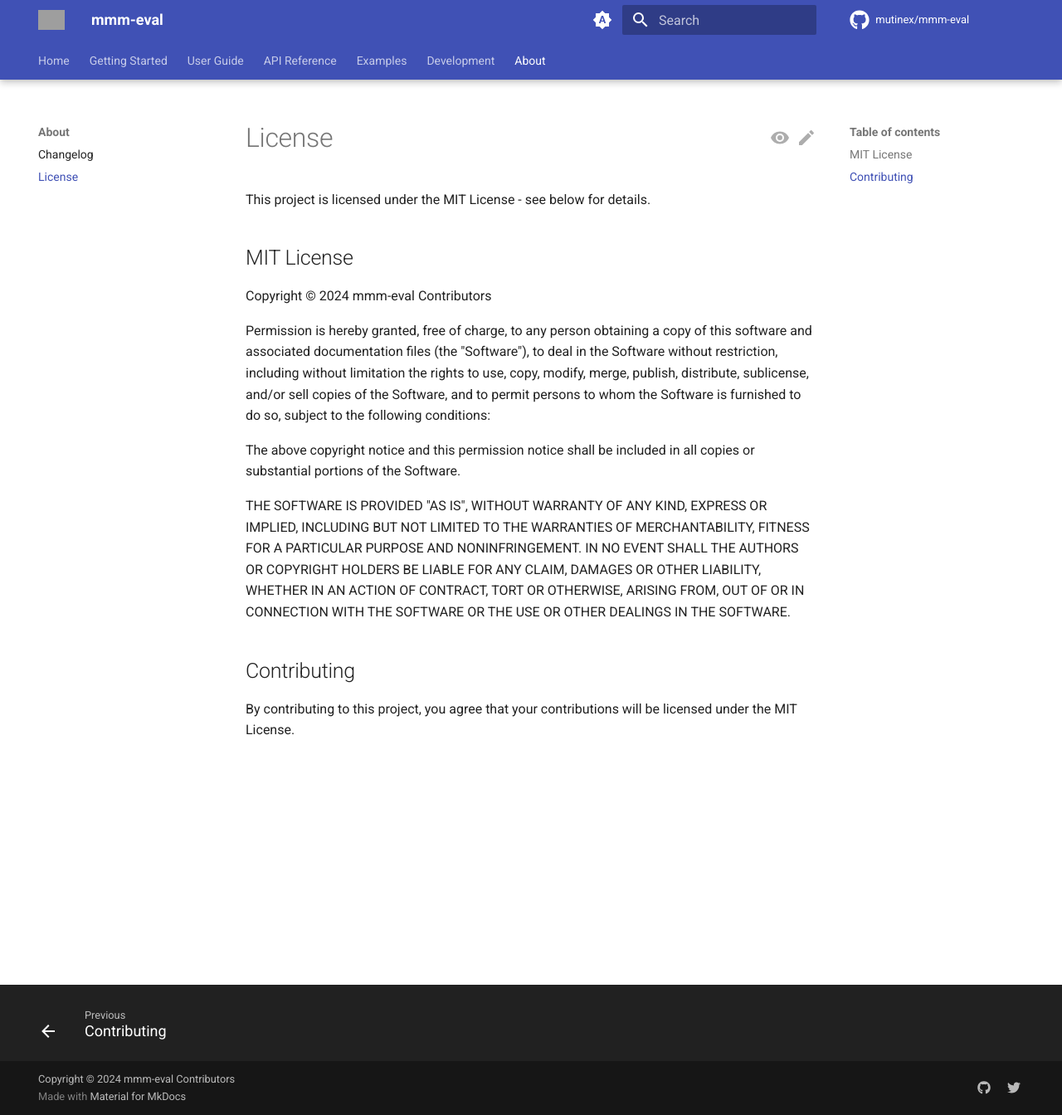
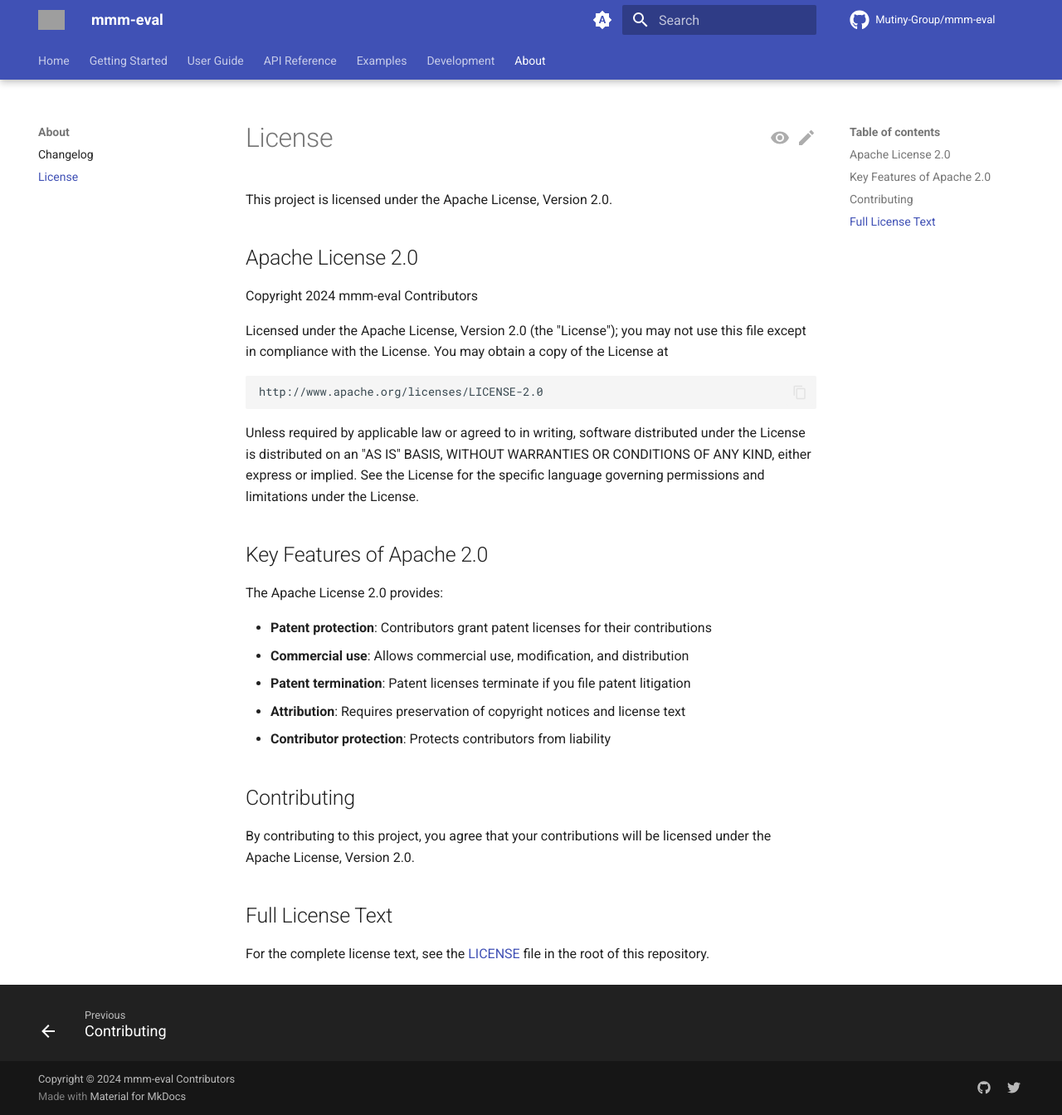
Before and after one commit to mutinex/mmm-eval, an MkDocs documentation site: the page built from docs/about/license.md, in a window 1280 px wide and 1344 px high. Shown: the whole window at 83% size. Built offline with MkDocs 1.6.1 and Material for MkDocs 9.7.7, drawn with Linux system fonts in a browser that asks for light colours; comment, search, counter and statistics services are not loaded; the version menu is left out; grey boxes are pictures that could not be loaded.

Commit message:
Update license

```diff
--- a/docs/about/license.md
+++ b/docs/about/license.md
@@ -1,29 +1,37 @@
 # License
 
-This project is licensed under the MIT License - see below for details.
+This project is licensed under the Apache License, Version 2.0.
 
-## MIT License
+## Apache License 2.0
 
-Copyright (c) 2024 mmm-eval Contributors
+Copyright 2024 mmm-eval Contributors
 
-Permission is hereby granted, free of charge, to any person obtaining a copy
-of this software and associated documentation files (the "Software"), to deal
-in the Software without restriction, including without limitation the rights
-to use, copy, modify, merge, publish, distribute, sublicense, and/or sell
-copies of the Software, and to permit persons to whom the Software is
-furnished to do so, subject to the following conditions:
+Licensed under the Apache License, Version 2.0 (the "License");
+you may not use this file except in compliance with the License.
+You may obtain a copy of the License at
 
-The above copyright notice and this permission notice shall be included in all
-copies or substantial portions of the Software.
+    http://www.apache.org/licenses/LICENSE-2.0
 
-THE SOFTWARE IS PROVIDED "AS IS", WITHOUT WARRANTY OF ANY KIND, EXPRESS OR
-IMPLIED, INCLUDING BUT NOT LIMITED TO THE WARRANTIES OF MERCHANTABILITY,
-FITNESS FOR A PARTICULAR PURPOSE AND NONINFRINGEMENT. IN NO EVENT SHALL THE
-AUTHORS OR COPYRIGHT HOLDERS BE LIABLE FOR ANY CLAIM, DAMAGES OR OTHER
-LIABILITY, WHETHER IN AN ACTION OF CONTRACT, TORT OR OTHERWISE, ARISING FROM,
-OUT OF OR IN CONNECTION WITH THE SOFTWARE OR THE USE OR OTHER DEALINGS IN THE
-SOFTWARE.
+Unless required by applicable law or agreed to in writing, software
+distributed under the License is distributed on an "AS IS" BASIS,
+WITHOUT WARRANTIES OR CONDITIONS OF ANY KIND, either express or implied.
+See the License for the specific language governing permissions and
+limitations under the License.
+
+## Key Features of Apache 2.0
+
+The Apache License 2.0 provides:
+
+- **Patent protection**: Contributors grant patent licenses for their contributions
+- **Commercial use**: Allows commercial use, modification, and distribution
+- **Patent termination**: Patent licenses terminate if you file patent litigation
+- **Attribution**: Requires preservation of copyright notices and license text
+- **Contributor protection**: Protects contributors from liability
 
 ## Contributing
 
-By contributing to this project, you agree that your contributions will be licensed under the MIT License.
+By contributing to this project, you agree that your contributions will be licensed under the Apache License, Version 2.0.
+
+## Full License Text
+
+For the complete license text, see the [LICENSE](../LICENSE) file in the root of this repository.
--- a/mkdocs.yml
+++ b/mkdocs.yml
@@ -4,8 +4,8 @@ site_author: mmm-eval Contributors
 site_url: https://mutinex.github.io/mmm-eval/
 
 # Repository
-repo_name: mutinex/mmm-eval
-repo_url: https://github.com/mutinex/mmm-eval
+repo_name: Mutiny-Group/mmm-eval
+repo_url: https://github.com/Mutiny-Group/mmm-eval
 edit_uri: edit/main/docs/
 
 # Copyright
@@ -86,10 +86,11 @@ nav:
     - Metrics: user-guide/metrics.md
     - Data Formats: user-guide/data-formats.md
   - API Reference:
+    - Adapters: api/adapters.md
     - Core: api/core.md
     - CLI: api/cli.md
+    - Data: api/data.md
     - Metrics: api/metrics.md
-    - Adapters: api/adapters.md
   - Examples:
     - Basic Usage: examples/basic-usage.md
     - Custom Configuration: examples/custom-configuration.md
@@ -112,6 +113,18 @@ plugins:
           options:
             show_source: true
             show_submodules: true
+            show_signature_annotations: true
+            show_bases: true
+            show_root_heading: true
+            show_root_toc_entry: true
+            show_category_heading: true
+            show_if_no_docstring: false
+            docstring_style: google
+            docstring_section_style: table
+            preload_modules: [mmm_eval, mmm_eval.core, mmm_eval.data, mmm_eval.metrics, mmm_eval.adapters, mmm_eval.cli]
+            filters: ["!^_"]
+            merge_init_into_class: true
+            show_signature: true
   - git-revision-date-localized:
       enable_creation_date: true
   - minify:
```
Also changed, not shown: docs/index.md (+30 -3 lines), 1 other file.
